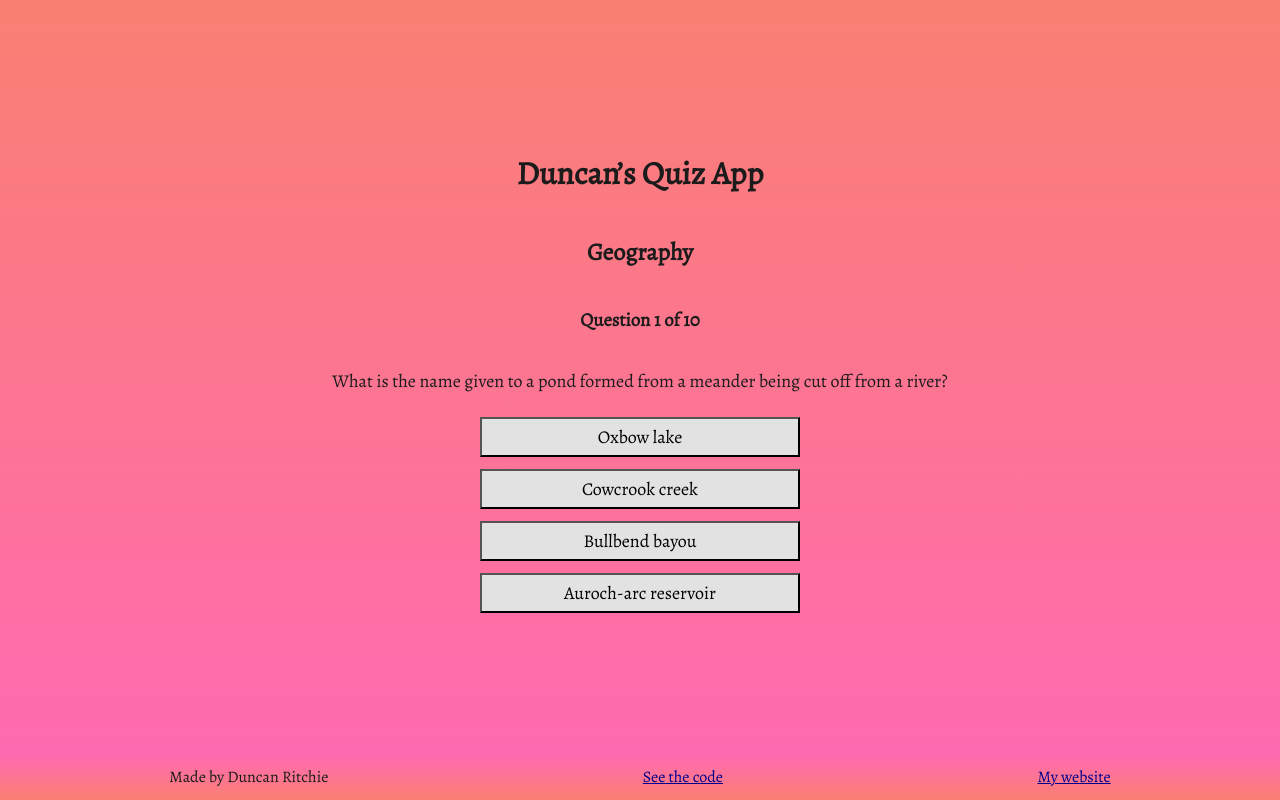
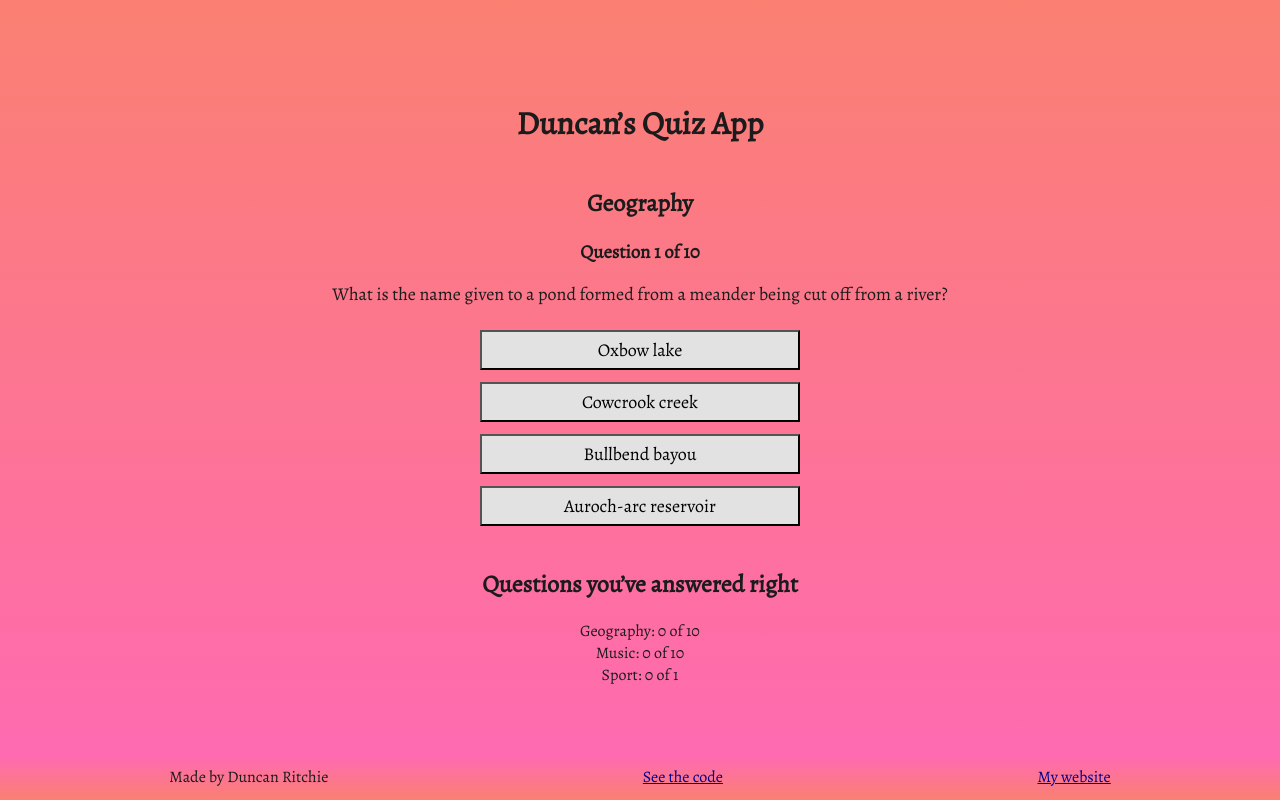
Before and after one commit to DuncanRitchie/quiz, a plain HTML site: page index.html in a window 1280 px wide. Both pictures are taken after a click on the button "Geography". Drawn offline with nearby package versions, Linux system fonts and the light colour scheme.

Commit message:
Added scores-div

```diff
--- a/index.html
+++ b/index.html
@@ -12,12 +12,12 @@
     <div id="main">
         <h1>Duncan&rsquo;s Quiz App</h1>
         <div id="category-list-div">
-            <p id="categor-list-p">Select your category!</p>
+            <p id="categor-list-p">Select a category!</p>
             <ul id="category-list"></ul>
         </div>
         <h2 id="category-head"></h2>
-        <h3 id="question-head"></h2>
         <div id="question-div">
+            <h3 id="question-head"></h2>
             <p id="question"></p>
             <ul id="answer-list"></ul>
         </div>
@@ -28,6 +28,10 @@
         <div id="end-of-category-div">
             <p id="end-of-category">There are no more questions in this category.</p>
             <button id="back-to-categories">Back to categories</button>
+        </div>
+        <div id="scores-div">
+            <h2>Questions you&rsquo;ve answered right</h2>
+            <ul id="scores-list"></ul>
         </div>
     </div>
 
--- a/main.css
+++ b/main.css
@@ -22,10 +22,11 @@ body {
 #main {
     min-height: 100%;
     width: 100%;
+    padding-top: 10vh;
     display: flex;
     flex-direction: column;
     align-items: center;
-    justify-content: center;
+    justify-content: flex-start;
     padding-bottom: 36px
 }
 
@@ -53,11 +54,7 @@ button {
     min-width: 25vw;
 }
 
-#next-question {
-    display: none;
-}
-
-#end-of-category-div {
+#question-div,#response-div,#end-of-category-div {
     display: none;
 }
 
--- a/main.js
+++ b/main.js
@@ -179,7 +179,7 @@ const categories = [{
             ]
         },
         {
-            q: "On their national flags, what do Kazakhstan, Kiribati, Montenegro, and Uganda all have in common?",
+            q: "On their national flags, what do Albania, Kazakhstan, Kiribati, and Uganda all have in common?",
             answers: [
                 {
                     a: "The colour red",
@@ -482,7 +482,19 @@ let nextQuestion = document.getElementById("next-question"); // This button is r
 const endOfCategory = document.getElementById("end-of-category");
 const endOfCategoryDiv = document.getElementById("end-of-category-div");
 const backToCategories = document.getElementById("back-to-categories");
+const scoresDiv = document.getElementById("scores-div");
+const scoresList = document.getElementById("scores-list");
 
+
+
+////
+//// GAMEPLAY VARIABLES
+////
+
+let scoresArray = categories.map(()=>{return 0});
+let maxArray = categories.map((cat, i)=>{return categories[i].questions.length});
+console.log(scoresArray)
+console.log(maxArray)
 
 
 ////
@@ -493,8 +505,11 @@ const backToCategories = document.getElementById("back-to-categories");
 openCategory = (i) => {
     categoryListDiv.style.display = "none";
     categoryHead.textContent = categories[i].category;
+
+    scoresArray[i] = 0;
+    updateScores();
+
     openQuestion(i,0);
-
 }
 
 openQuestion = (catNum, qNum) => {
@@ -560,6 +575,12 @@ giveAnswer = (catNum, qNum, aNum) => {
     responseDiv.style.display = "initial";
     nextQuestion.style.display = "initial";
 
+    if (categories[catNum].questions[qNum].answers[aNum].correct) {
+        scoresArray[catNum]++;
+        updateScores();
+    }
+
+
     if (categories[catNum].questions[nextQNum]) {
         console.log("There is a next question.")
     }
@@ -582,6 +603,22 @@ returnToCategories = () => {
     responseDiv.style.display = "none";
 }
 
+updateScores = () => {
+    while (scoresList.firstChild) {
+        scoresList.removeChild(scoresList.firstChild);
+        console.log("Removing the first child of scores-list!")
+    }
+
+    scoresArray.map((score, i)=>{
+        const text = categories[i].category+": "+score+" of "+maxArray[i];
+        const node = document.createTextNode(text);
+        const li = document.createElement("li");
+        li.appendChild(node);
+        scoresList.appendChild(li);
+    })
+}
+
+
 
 ////
 //// INITIALISING CATEGORY LIST
@@ -600,6 +637,7 @@ categories.map((cat, i)=>{
     categoryList.appendChild(li);
 })
 
+updateScores();
 
 
 ////
```
